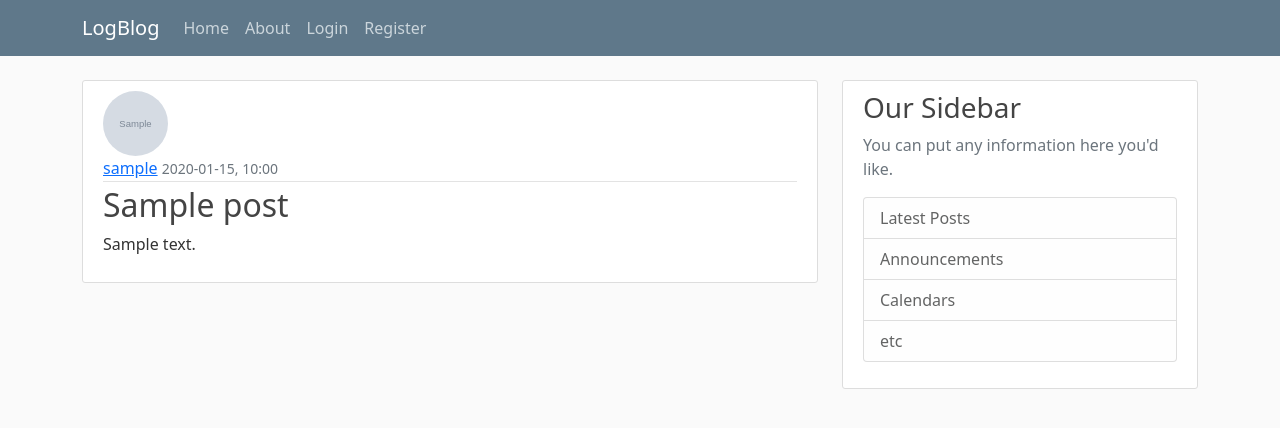
After one commit to ByteOtter/OtterDen, a Flask app: page /post/1 in a window 1280 px wide. The commit adds this page. Shown: the top 428 px of the page. Run offline with Flask 2, Linux system fonts and the light colour scheme; tables that the repository leaves empty hold one stand-in row (values such as "Sample post"); grey boxes marked "Sample" are stand-in pictures.

Commit message:
Add post system to save, display edit and delete posts

```diff
--- a/LogBlog/logblog/routes.py
+++ b/LogBlog/logblog/routes.py
@@ -1,31 +1,17 @@
 import os
 import secrets
 from PIL import Image
-from flask import render_template, url_for, flash, redirect, request
+from flask import render_template, url_for, flash, redirect, request, abort
 from logblog import app, db, bcrypt
-from logblog.forms import RegistrationForm, LoginForm, UpdateAccountInfoForm
+from logblog.forms import RegistrationForm, LoginForm, UpdateAccountInfoForm, PostForm
 from logblog.models import User, Post
 from flask_login import login_user, logout_user, current_user, login_required
 
-posts = [
-    {
-        'author': 'Hans Ranz',
-        'title': 'Example Post 1',
-        'content': 'Hans Ranz Kanns!',
-        'date_posted': 'January 1, 2022'
-    },
-    {
-        'author': 'Peter Ruprecht',
-        'title': 'Example Post 2',
-        'content': 'Get the hell outta here!',
-        'date_posted': 'January 2, 2022'
-    }
-
-]
 
 @app.route("/")
 @app.route("/home")
 def home():
+    posts = Post.query.all()
     return render_template('home.html', posts = posts)
 
 
@@ -119,3 +105,56 @@ def account():
     image_file = url_for('static', filename = 'profile_pictures/' + current_user.image_file)
     return render_template('account.html', title = 'My Account', image_file = image_file,
                             form = form)
+
+
+@app.route("/posts/new", methods = ['GET', 'POST'])
+@login_required
+def new_post():
+    form = PostForm()
+    if form.validate_on_submit():
+        post = Post(title = form.title.data, content = form.content.data, author = current_user)
+        db.session.add(post)
+        db.session.commit()
+        flash('Your post has been shared!', 'success')
+        return redirect(url_for('home'))
+    return render_template('create_new_post.html', tite = 'New Post', form=form, legend = 'Create new post')
+
+
+@app.route("/post/<int:post_id>")
+def post(post_id):
+    #get post with post_id or throw 404
+    post = Post.query.get_or_404(post_id)
+    return render_template('post.html', title = post.title, post = post)
+
+
+@app.route("/post/<int:post_id>/edit", methods = ['GET', 'POST'])
+@login_required
+def edit_post(post_id):
+    post = Post.query.get_or_404(post_id)
+    #only user who wrote that post should be able to update
+    if post.author != current_user:
+        abort(403) #forbidden
+    form = PostForm()
+    if form.validate_on_submit():
+        post.title = form.title.data
+        post.content = form.content.data
+        db.session.commit()
+        flash('Your post has been updated!', 'success')
+        return redirect(url_for('post', post_id = post.id))
+    elif request.method == 'GET':
+        form.title.data = post.title
+        form.content.data = post.content
+    return render_template('create_new_post.html', title = 'Edit Post', form = form, legend = 'Edit post')
+
+
+@app.route("/post/<int:post_id>/delete", methods = ['POST'])
+@login_required
+def delete_post(post_id):
+    post = Post.query.get_or_404(post_id)
+    #only user who wrote that post should be able to delete
+    if post.author != current_user:
+        abort(403) #forbidden
+    db.session.delete(post)
+    db.session.commit()
+    flash('Your post has been deleted!', 'success')
+    return redirect(url_for('home'))
--- a/LogBlog/logblog/templates/layout.html
+++ b/LogBlog/logblog/templates/layout.html
@@ -32,6 +32,7 @@
                     <!-- Navbar Right Side -->
                     <div class="navbar-nav">
                         {% if current_user.is_authenticated %}
+                            <a class="nav-item nav-link" href="{{ url_for('new_post') }}">Create new post!</a>
                             <a class="nav-item nav-link" href="{{ url_for('account') }}">My Account</a>
                             <a class="nav-item nav-link" href="{{ url_for('logout') }}">Logout</a>
                         {% else %}
--- /dev/null
+++ b/LogBlog/logblog/templates/post.html
@@ -0,0 +1,39 @@
+{% extends "layout.html" %}
+{% block content %}
+  <article class="media content-section">
+    <img class="rounded-circle article-img" src="{{ url_for('static', filename='profile_pictures/' + post.author.image_file) }}">
+    <div class="media-body">
+      <div class="article-metadata">
+        <a class="mr-2" href="#">{{ post.author.username }}</a>
+        <small class="text-muted">{{ post.date_posted.strftime("%Y-%m-%d, %H:%M") }}</small>
+        {% if post.author == current_user %}
+          <div>
+            <a class="btn btn-secondary btn-sm mt-1 mb-1" href="{{ url_for('edit_post', post_id=post.id) }}">Edit</a>
+            <button type="button" class="btn btn-danger btn-sm m-1" data-toggle="modal" data-target="#deleteModal">Delete</button>
+          </div>
+        {% endif %}
+      </div>
+      <h2 class="article-title">{{ post.title }}</h2>
+      <p class="article-content">{{ post.content }}</p>
+    </div>
+  </article>
+  <!-- Confirmation Pop-up. TODO: This does not show up yet... -->
+  <div class="modal fade" id="deleteModal" tabindex="-1" role="dialog" aria-labelledby="deleteModalLabel" aria-hidden="true">
+    <div class="modal-dialog" role="document">
+      <div class="modal-content">
+        <div class="modal-header">
+          <h5 class="modal-title" id="deleteModalLabel">Delete this Post?</h5>
+          <button type="button" class="close" data-dismiss="modal" aria-label="Close">
+            <span aria-hidden="true">&times;</span>
+          </button>
+        </div>
+        <div class="modal-footer">
+          <button type="button" class="btn btn-secondary" data-dismiss="modal">Close</button>
+          <form action="{{ url_for('delete_post', post_id=post.id) }}" method="POST">
+            <input class="btn btn-danger" type="submit" value="Delete">
+          </form>
+        </div>
+      </div>
+    </div>
+  </div>
+{% endblock content %}
```
Also changed, not shown: LogBlog/logblog/forms.py (+7 -1 lines), LogBlog/logblog/templates/create_new_post.html (added, +41 -0 lines), LogBlog/logblog/templates/home.html (+4 -3 lines).
